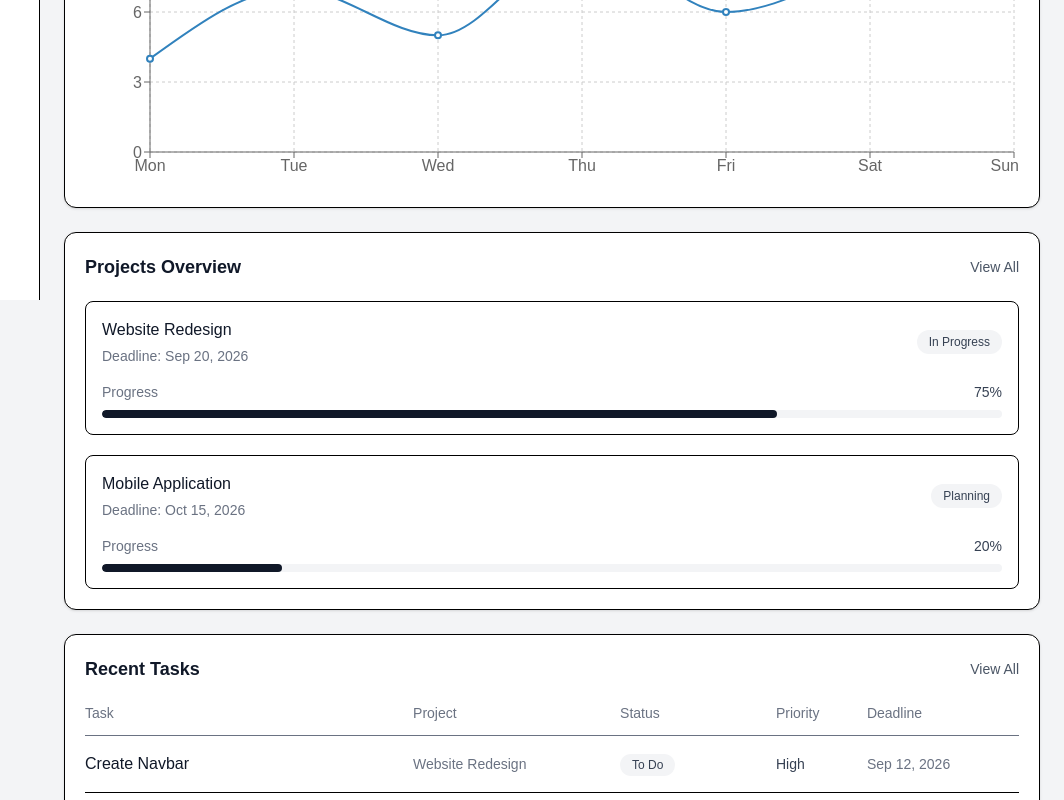
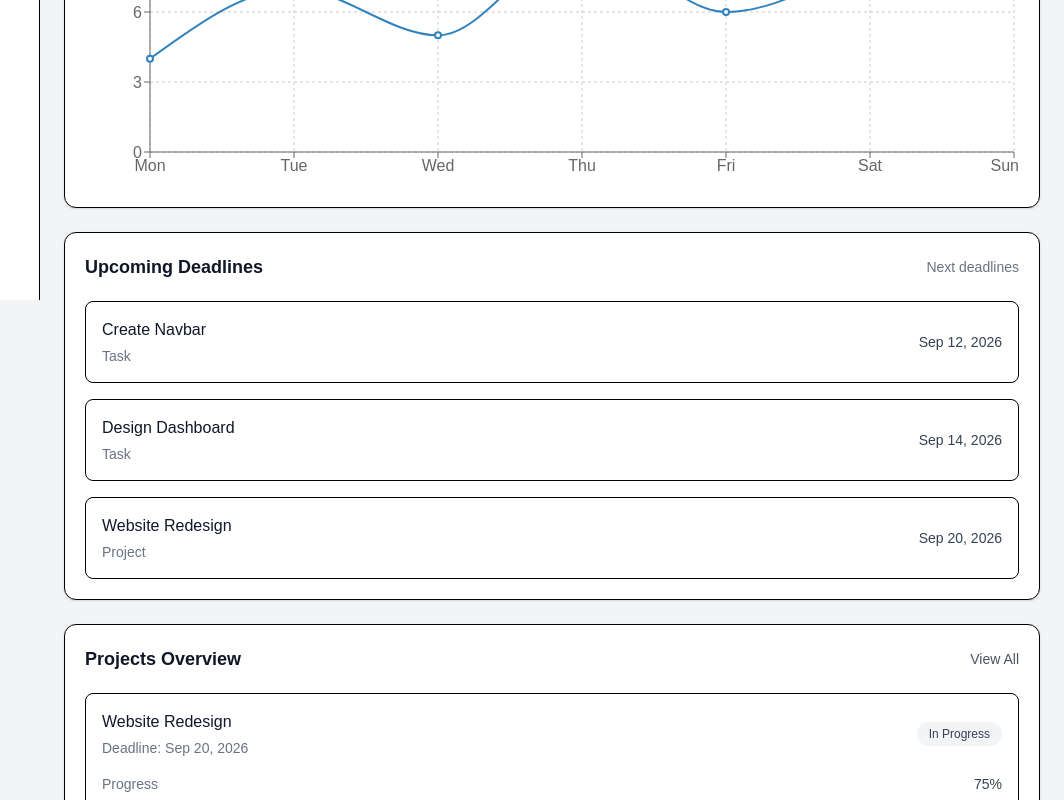
Before and after one commit to Reza-Bamoniri/Managment-Dashboard-Projects, a React (Vite) app: page / in a window 1280 px wide. Shown: the part 500-1300 px from the top of the page, without its empty margins (216-1280 px from the left). Built offline with nearby package versions, Linux system fonts and the light colour scheme.

Commit message:
feat: add upcoming deadlines to home

```diff
--- a/src/pages/Home.tsx
+++ b/src/pages/Home.tsx
@@ -58,6 +58,27 @@ const recentTasks = [
     project: "Mobile Application",
     status: "To Do",
     priority: "Medium",
+    deadline: "Sep 20, 2026",
+  },
+];
+
+const upcomingDeadlines = [
+  {
+    id: "1",
+    title: "Create Navbar",
+    type: "Task",
+    deadline: "Sep 12, 2026",
+  },
+  {
+    id: "2",
+    title: "Design Dashboard",
+    type: "Task",
+    deadline: "Sep 14, 2026",
+  },
+  {
+    id: "3",
+    title: "Website Redesign",
+    type: "Project",
     deadline: "Sep 20, 2026",
   },
 ];
@@ -124,6 +145,42 @@ function Home() {
           </ResponsiveContainer>
         </div>
       </div>
+
+      {/* Upcoming Deadlines */}
+<div className="rounded-xl border bg-white p-5 shadow-sm">
+  <div className="mb-5 flex items-center justify-between">
+    <h2 className="text-lg font-semibold text-gray-900">
+      Upcoming Deadlines
+    </h2>
+
+    <span className="text-sm text-gray-500">
+      Next deadlines
+    </span>
+  </div>
+
+  <div className="space-y-4">
+    {upcomingDeadlines.map((item) => (
+      <div
+        key={item.id}
+        className="flex flex-col gap-2 rounded-lg border p-4 sm:flex-row sm:items-center sm:justify-between"
+      >
+        <div>
+          <h3 className="font-medium text-gray-900">
+            {item.title}
+          </h3>
+
+          <p className="mt-1 text-sm text-gray-500">
+            {item.type}
+          </p>
+        </div>
+
+        <div className="text-sm font-medium text-gray-700">
+          {item.deadline}
+        </div>
+      </div>
+    ))}
+  </div>
+</div>
 
       {/* Projects Overview */}
       <div className="rounded-xl border bg-white p-5 shadow-sm">
```
